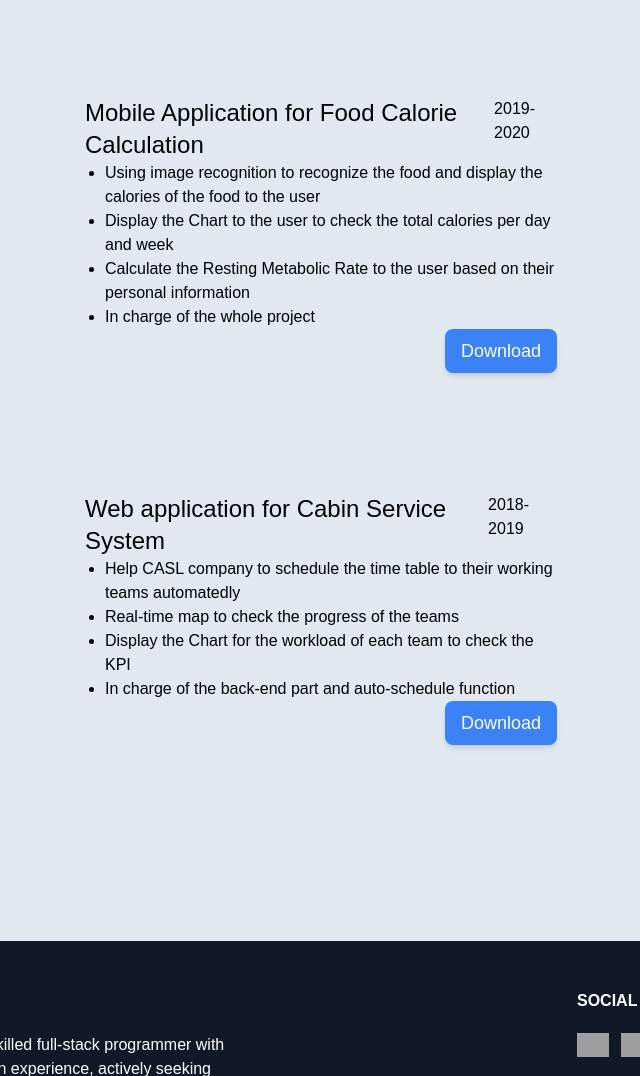
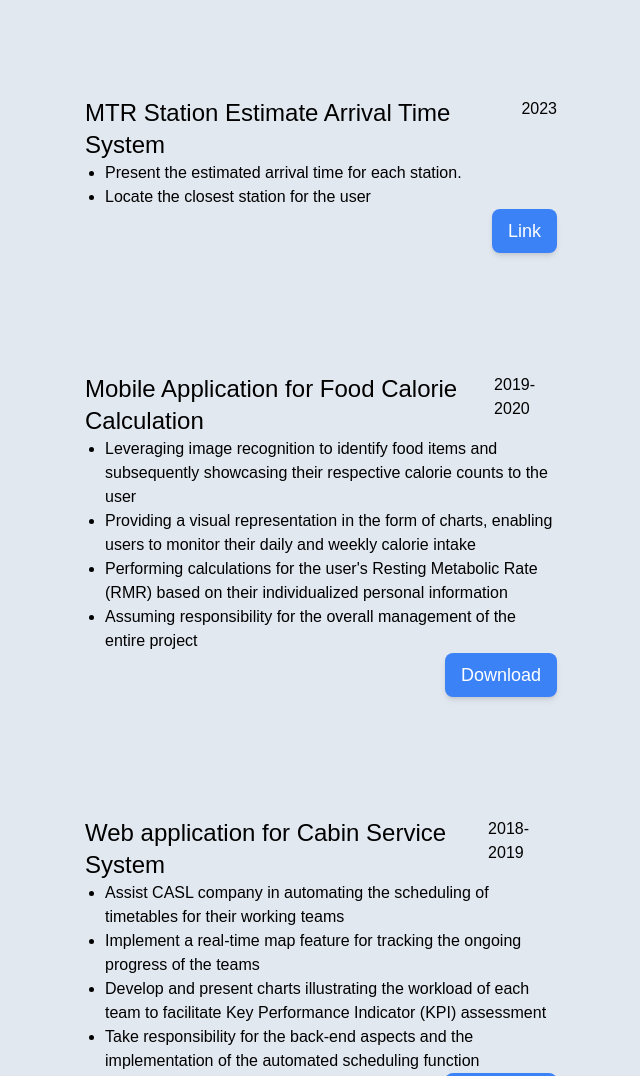
Before and after one commit to Pong0928/ReySpace, a plain HTML site: page index.html in a window 1280 px wide. Shown: the part 2663-3739 px from the top of the page, without its empty margins (319-959 px from the left). Drawn offline with nearby package versions, Linux system fonts and the light colour scheme; grey boxes are pictures that could not be loaded.

Commit message:
update project part

```diff
--- a/index.html
+++ b/index.html
@@ -188,23 +188,40 @@
             </div>
             <div class="rounded-lg w-full text-lg mb-20 p-5 hover:bg-slate-500/5" ">
                 <div class="flex justify-between">
+                    <div class="text-2xl">MTR Station Estimate Arrival Time System</div>
+                    <div class="text-base">2023</div>
+                </div>
+                <ul class="list-disc text-base">
+                    <li class="ml-5">
+                        Present the estimated arrival time for each station.
+                    </li>
+                    <li class="ml-5">
+                        Locate the closest station for the user
+                    </li>
+                </ul>
+                <div class="flex justify-end">
+                    <a
+                        class="py-2 px-4 bg-blue-500 text-white rounded-lg shadow-md hover:bg-blue-700 focus:ring-4 focus:ring-blue-800"
+                        href="https://pong0928.github.io/MTRacker/">Link</a>
+                </div>
+            </div>
+            <div class="rounded-lg w-full text-lg mb-20 p-5 hover:bg-slate-500/5" ">
+                <div class="flex justify-between">
                     <div class="text-2xl">Mobile Application for Food Calorie Calculation</div>
                     <div class="text-base">2019-2020</div>
                 </div>
                 <ul class="list-disc text-base">
                     <li class="ml-5">
-                        Using image recognition to recognize the food and display the calories of the
-                        food to the user
+                        Leveraging image recognition to identify food items and subsequently showcasing their respective calorie counts to the user
                     </li>
                     <li class="ml-5">
-                        Display the Chart to the user to check the total calories per day and week
+                        Providing a visual representation in the form of charts, enabling users to monitor their daily and weekly calorie intake
                     </li>
                     <li class="ml-5">
-                        Calculate the Resting Metabolic Rate to the user based on their personal
-                        information
+                        Performing calculations for the user's Resting Metabolic Rate (RMR) based on their individualized personal information
                     </li>
                     <li class="ml-5">
-                        In charge of the whole project
+                        Assuming responsibility for the overall management of the entire project
                     </li>
                 </ul>
                 <div class="flex justify-end">
@@ -220,16 +237,16 @@
                 </div>
                 <ul class="list-disc text-base">
                     <li class="ml-5">
-                        Help CASL company to schedule the time table to their working teams automatedly
+                        Assist CASL company in automating the scheduling of timetables for their working teams
                     </li>
                     <li class="ml-5">
-                        Real-time map to check the progress of the teams
+                        Implement a real-time map feature for tracking the ongoing progress of the teams
                     </li>
                     <li class="ml-5">
-                        Display the Chart for the workload of each team to check the KPI
+                        Develop and present charts illustrating the workload of each team to facilitate Key Performance Indicator (KPI) assessment
                     </li>
                     <li class="ml-5">
-                        In charge of the back-end part and auto-schedule function
+                        Take responsibility for the back-end aspects and the implementation of the automated scheduling function
                     </li>
                 </ul>
                 <div class="flex justify-end">
```
